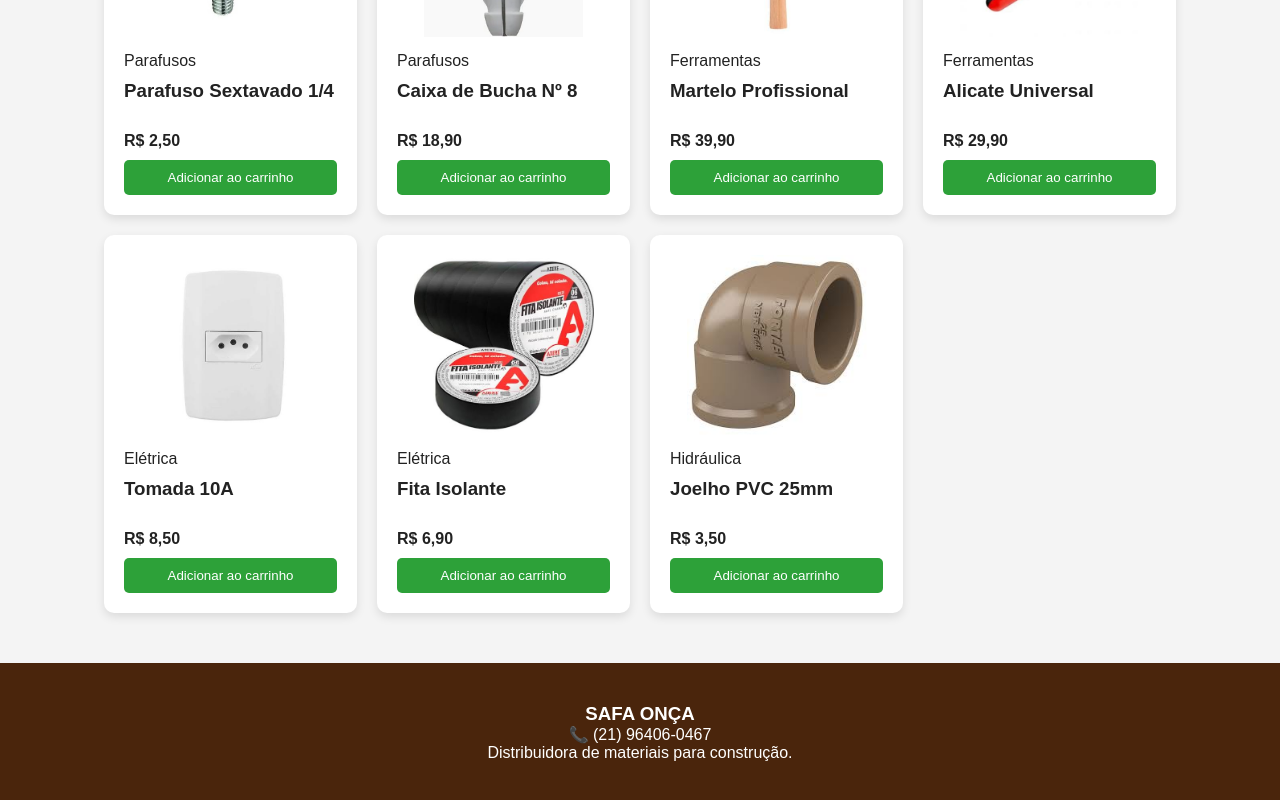
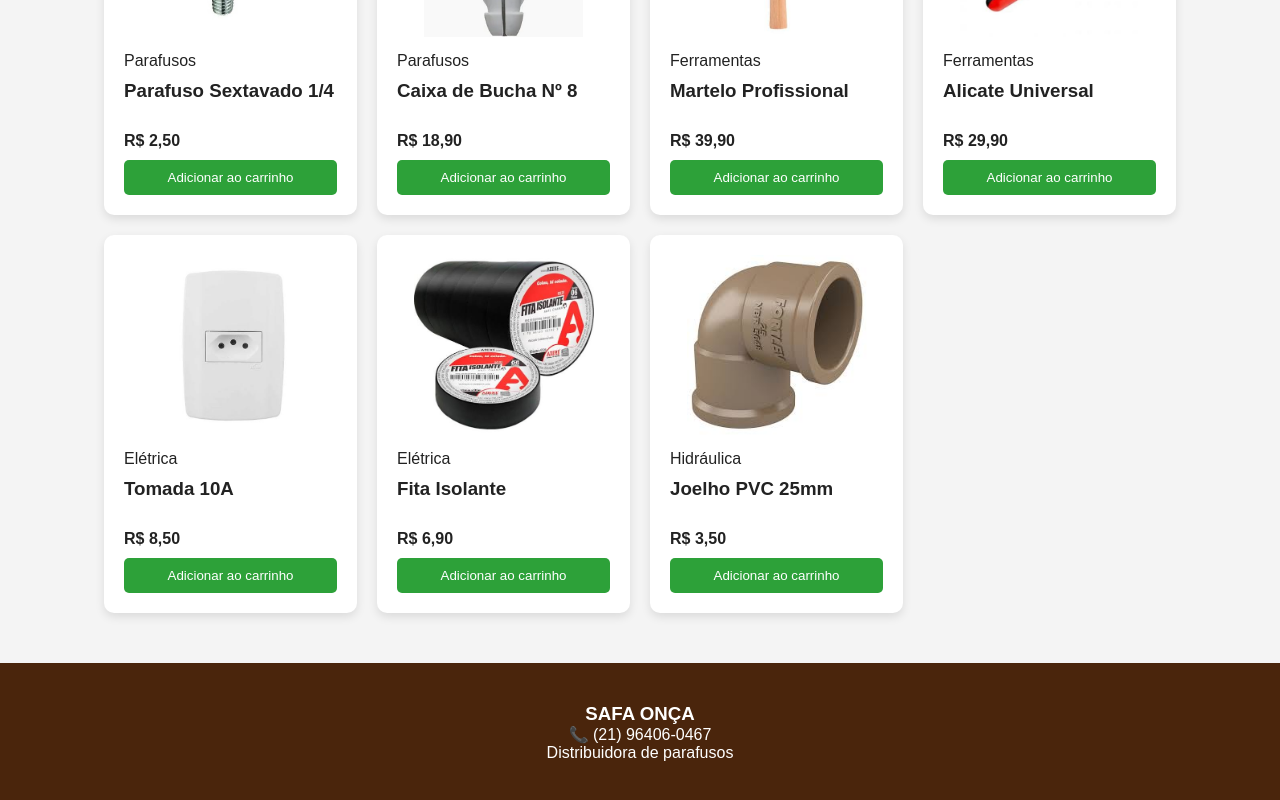
Before and after one commit to jhonatanbfr/safaoncaloja, a plain HTML site: page index.html in a window 1280 px wide. Shown: the part 924-1724 px from the top of the page. Drawn offline with Linux system fonts and the light colour scheme.

Commit message:
alteracao no rodape

```diff
--- a/index.html
+++ b/index.html
@@ -78,7 +78,7 @@
 
         <p>📞 (21) 96406-0467</p>
 
-        <p>Distribuidora de materiais para construção.</p>
+        <p>Distribuidora de parafusos</p>
     </footer>
 
     <div id="cart">
```
